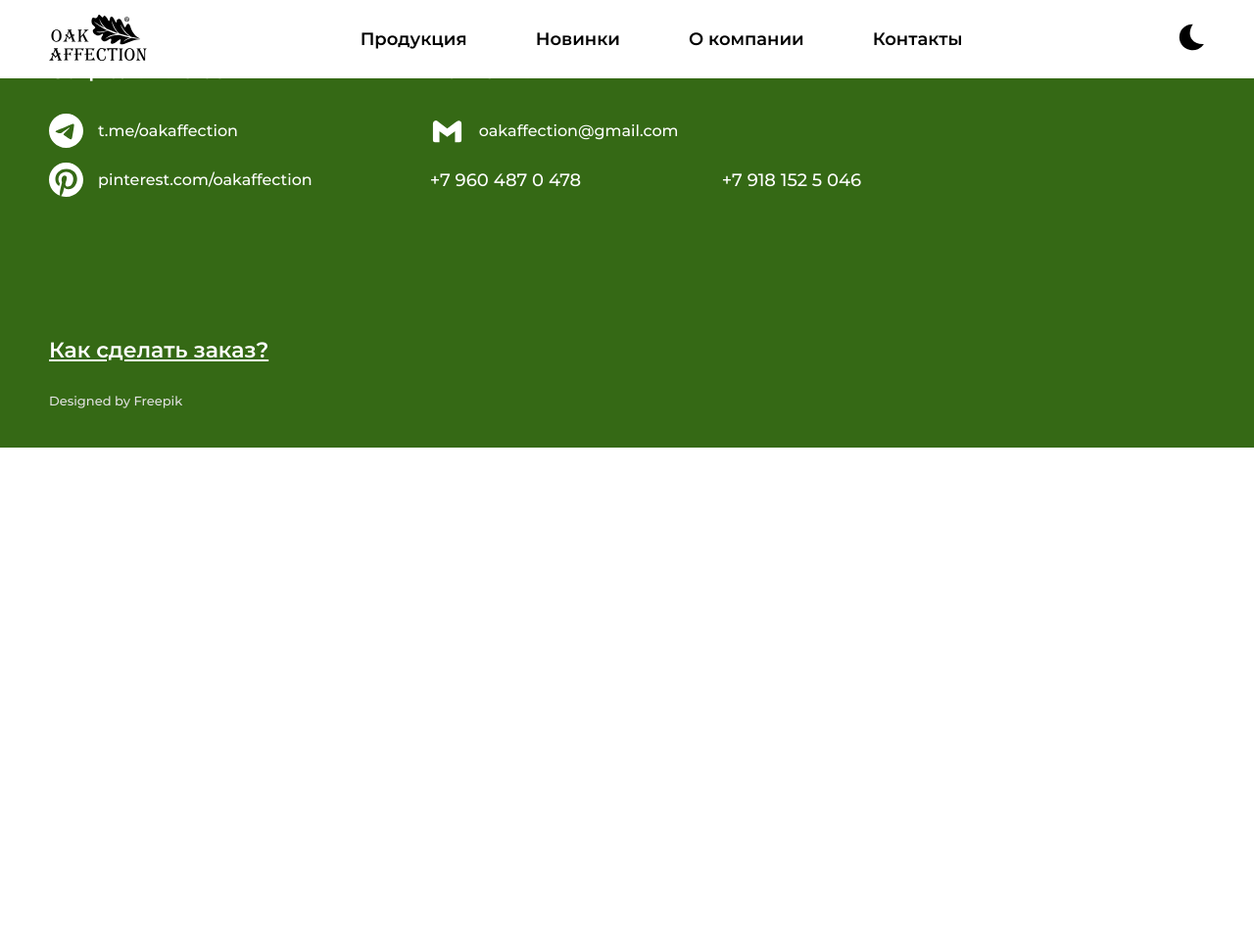
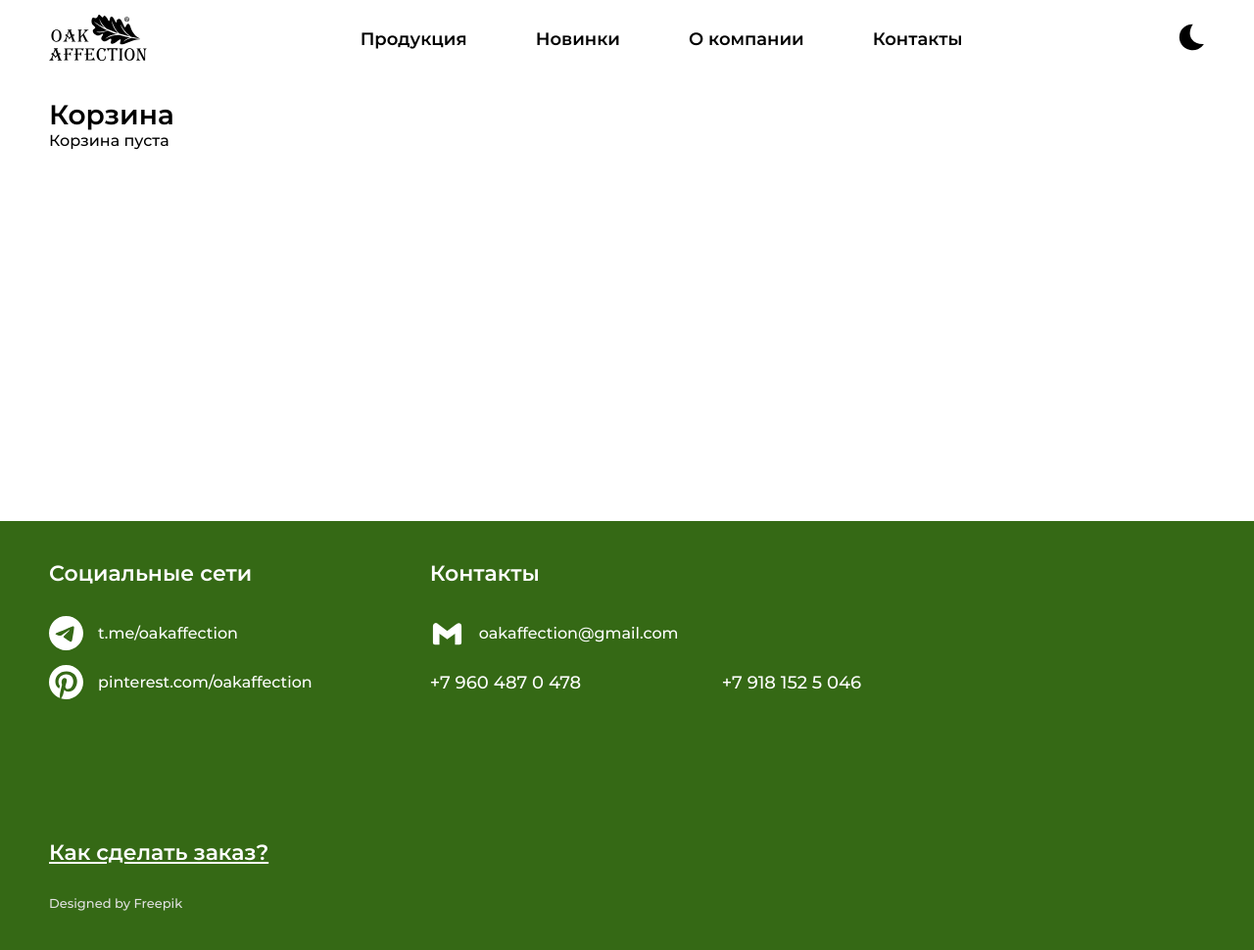
Before and after one commit to dashdash27/OakAffection, a Flask app: page /checkout/cart in a window 1280 px wide. Shown: the whole page at 98% size. Before the commit the page ends 457 px from the top, so only its background shows below. Run offline with Flask 3, Linux system fonts and the light colour scheme; some libraries are stand-ins or nearby versions.

Commit message:
feat: add debug rendering of LS cart data

```diff
--- a/app/static/css/checkout/cart.css
+++ b/app/static/css/checkout/cart.css
@@ -0,0 +1,8 @@
+.cart {
+    padding-top: 100px;
+    min-height: calc(100vh - 268px);
+}
+.cart__title {
+    font-size: 28px;
+    font-weight: 600;
+}
--- a/app/static/js/checkout/cart.js
+++ b/app/static/js/checkout/cart.js
@@ -17,12 +17,39 @@ function addItemToCart(id) {
     });
 }
 
+function renderCart() {
+    const cartItems = document.querySelector('.cart-items');
+    if (!cartItems) return;
+
+    const cart = loadCartFromLS();
+    const ids = Object.keys(cart);
+
+    if(ids.length === 0) {
+        cartItems.innerHTML = 'Корзина пуста';
+        return;
+    }
+
+    let html = '<ul>';
+    ids.forEach(id => {
+        html += `<li>Товар #<strong>${id}</strong> — <strong>${cart[id]}</strong> шт</li>`;
+    });
+    html += '</ul>';
+
+    cartItems.innerHTML = html;
+}
+
 function initCartSystem() {
     // cleanProductIdsInLS();
     const cart = loadCartFromLS();
-    document.querySelectorAll('.card').forEach(card => {
-        syncProductStateUI(card.dataset.id, cart);
-    });
+
+    if (window.location.pathname.includes('/cart')) {
+        renderCart();
+    }
+    else {
+        document.querySelectorAll('.card').forEach(card => {
+            syncProductStateUI(card.dataset.id, cart);
+        });
+    }
 }
 
 function syncProductStateUI(id, cart) {
--- a/app/templates/checkout/cart.html
+++ b/app/templates/checkout/cart.html
@@ -4,11 +4,11 @@
 {% block description %}{% endblock %}
 
 {% block css %}
-
+    <link rel="stylesheet" href="{{ url_for('static', filename='css/checkout/cart.css') }}">
 {% endblock %}
 
 {% block js %}
-
+    <script src="{{ url_for('static', filename='js/checkout/cart.js') }}" defer type="module"></script>
 {% endblock %}
 
 {% block content %}
@@ -17,6 +17,9 @@
             <h1 class="cart__title">
                 Корзина
             </h1>
+            <div class="cart-items">
+
+            </div>
         </div>
     </section>
 {% endblock %}
```
